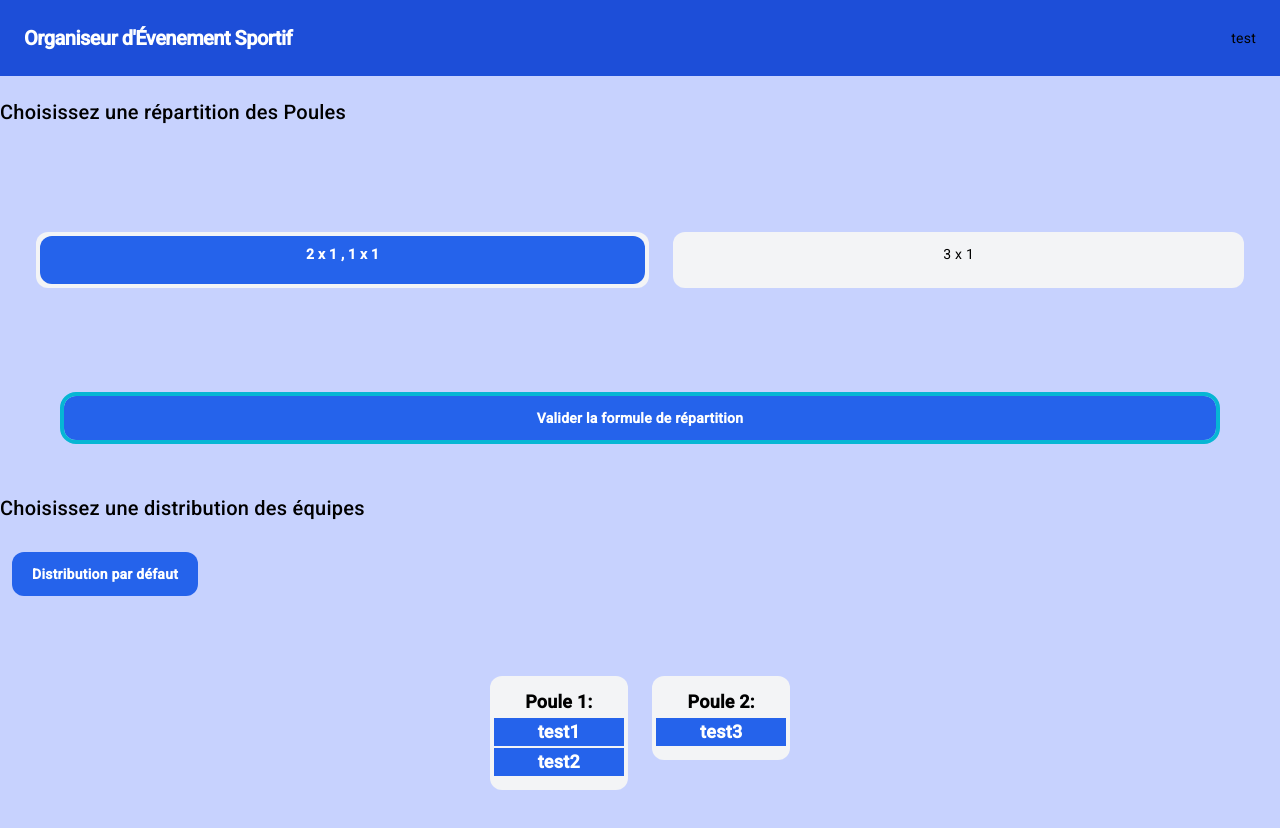
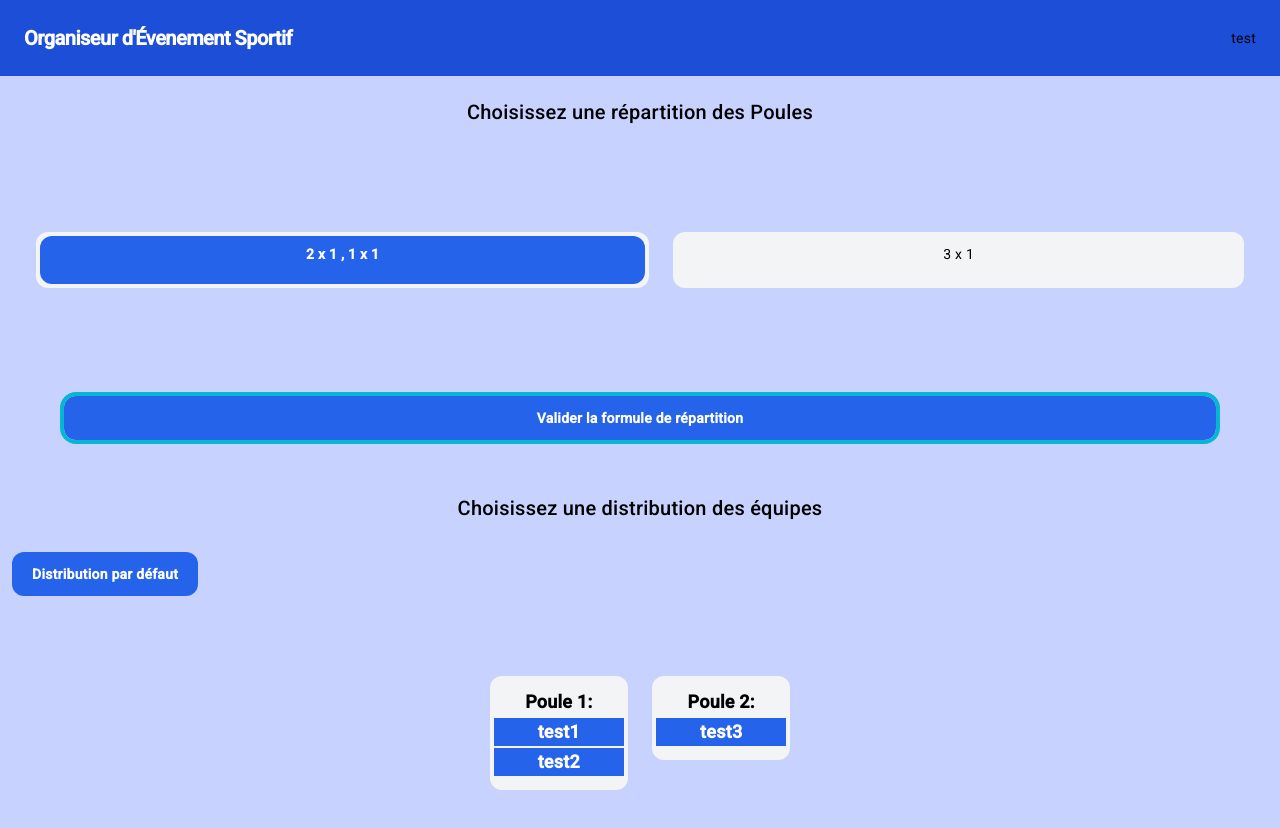
Before and after one commit to debart-nathan/TO-Angular, an Angular app: page /stage-creation in a window 1280 px wide. Both pictures are taken after a click on the input "Valider la formule de répartition". Shown: the top 828 px of the page. Built offline with nearby package versions, Linux system fonts and the light colour scheme.

Commit message:
stage-creation: title centering

```diff
--- a/src/app/stage-creation/stage-creation.component.html
+++ b/src/app/stage-creation/stage-creation.component.html
@@ -3,7 +3,7 @@
 
   <section id="formula" class="flex flex-col min-h-[40vh] w-full">
     <h2
-      class="flex w-full my-10 mt-0 mx-3 mb-2 text-3xl whitespace-normal font-medium leading-tight text-center"
+      class="w-full my-10 mt-0 mx-3 mb-2 text-3xl whitespace-normal font-medium leading-tight text-center"
     >
       Choisissez une répartition des Poules
     </h2>
@@ -65,7 +65,7 @@
     *ngIf="isChosenFormula"
   >
     <h2
-      class="flex w-full my-10 mx-3 mt-0 mb-2 whitespace-normal text-3xl font-medium leading-tight text-center"
+      class="w-full my-10 mx-3 mt-0 mb-2 whitespace-normal text-3xl font-medium leading-tight text-center"
     >
       Choisissez une distribution des équipes
     </h2>
```
